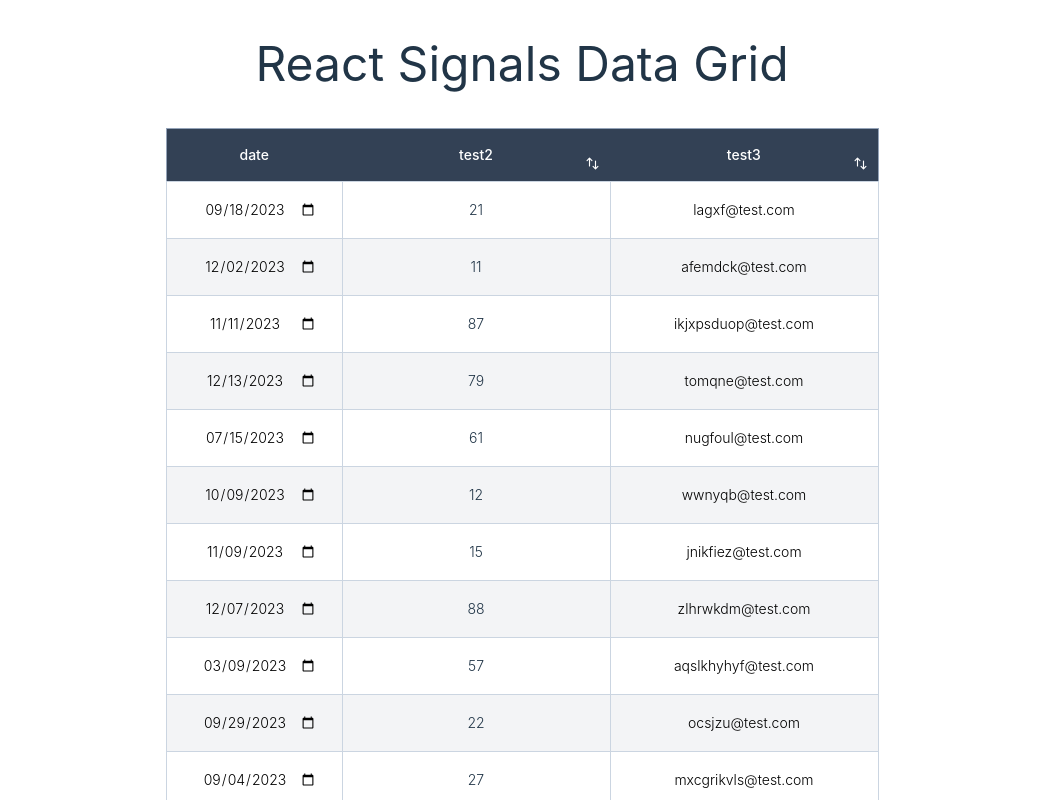
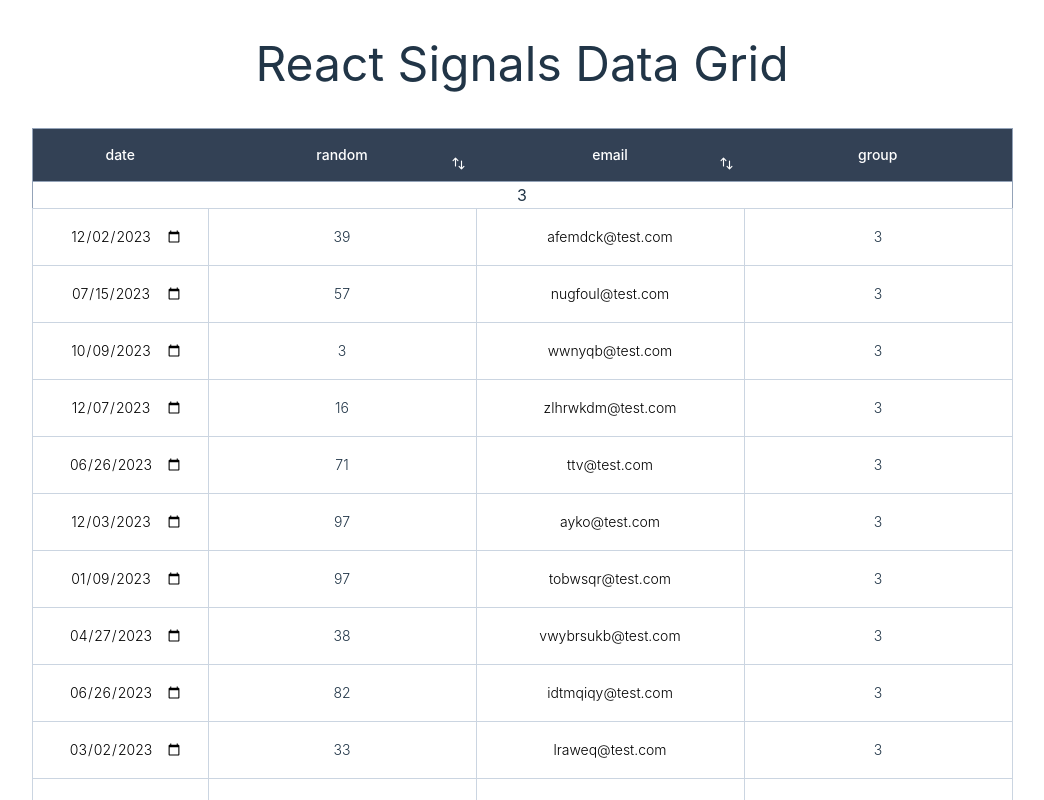
Before and after one commit to StudentOfJS/signal-data-grid, a React (Vite) app: page / in a window 1280 px wide. Shown: the top 800 px of the page, without its empty margins (118-1162 px from the left). Built offline with nearby package versions, Linux system fonts and the light colour scheme.

Commit message:
10 files modified

```diff
--- a/package.json
+++ b/package.json
@@ -11,7 +11,8 @@
   "dependencies": {
     "@preact/signals-react": "^1.2.2",
     "react": "^18.2.0",
-    "react-dom": "^18.2.0"
+    "react-dom": "^18.2.0",
+    "typescript": "^5.0.4"
   },
   "devDependencies": {
     "@types/react": "^18.0.27",
@@ -19,7 +20,6 @@
     "@vitejs/plugin-react": "^3.1.0-beta.0",
     "tailwindcss": "^3.2.4",
     "tailwindcss-vite-plugin": "^0.0.7",
-    "typescript": "^4.9.3",
     "vite": "^4.1.0-beta.1"
   }
 }
--- a/src/App.tsx
+++ b/src/App.tsx
@@ -12,12 +12,15 @@ function App() {
     setRowData(data)
     setLoading(false)
   }, [])
+
   return (
     <div className="w-full flex flex-col items-center">
       {loading ? (<h1 className="text-5xl">Creating mock data</h1>) : (<h1 className="text-5xl">React Signals Data Grid</h1>)}
       <div className="pt-10">
         <Table
           rowData={rowData}
+          groupBy={'group'}
+          showGroupByColumn={true}
           columnDefs={[
             {
               field: 'date',
@@ -25,12 +28,12 @@ function App() {
               cellOptions: { type: 'date' },
             },
             {
-              field: 'test2',
+              field: 'random',
               cellOptions: { type: 'number' },
               isSortable: true,
             },
             {
-              field: 'test3',
+              field: 'email',
               isEditable: true,
               cellOptions: { type: 'email' },
               validation: (value) => {
@@ -43,6 +46,9 @@ function App() {
                 return true
               },
               isSortable: true,
+            },
+            {
+              field: 'group',
             },
           ]}
           foreignKey={'id'}
--- a/src/SignalTable/Cell.tsx
+++ b/src/SignalTable/Cell.tsx
@@ -15,7 +15,7 @@ export function Cell({
   const ctx = useContext(TableContext);
   const cv = useSignal(cellValue);
   const ref = useRef<HTMLInputElement>(null);
-  let colDef = ctx?.columns.value.find((x) => x.field === name);
+  let colDef = ctx?.columnDefs.find((x) => x.field === name);
   let type = colDef?.cellOptions?.type ?? 'text';
   useSignalEffect(() => {
     if (!ref.current) return;
--- a/src/SignalTable/Cols.tsx
+++ b/src/SignalTable/Cols.tsx
@@ -7,19 +7,29 @@ export function Cols() {
   return (
     <thead className="bg-white border-b block md:table-header-group">
       <tr className="border border-slate-400 block md:table-row">
-        {ctx?.columns.value.map(({ field, isSortable }) => (
+        {ctx?.columnDefs.map(({ field, isSortable }) =>
+          field === ctx.groupBy && !ctx.showGroupByColumn ? (
+            <th
+              className="hidden"
+              scope="col"
+              key={field}
+              style={{ position: 'relative' }}
+            >
+              {field}
+              {isSortable && <Sort field={field} />}
+            </th>
+          ) : (
             <th
               className="text-sm font-medium text-white bg-slate-700 px-6 py-4 text-center block md:table-cell"
               scope="col"
               key={field}
               style={{ position: 'relative' }}
             >
-            {/* <div className="flex items-center"> */}
               {field}
               {isSortable && <Sort field={field} />}
-            {/* </div> */}
             </th>
-        ))}
+          )
+        )}
       </tr>
     </thead>
   );
--- a/src/SignalTable/Row.tsx
+++ b/src/SignalTable/Row.tsx
@@ -4,12 +4,20 @@ import { Cell } from './Cell';
 export const Row = memo(function ({
   row,
   rowId,
+  color,
 }: {
   row: [string, string][];
   rowId: string;
+  color?: string;
 }) {
   return (
-    <tr className="bg-white even:bg-gray-100 border-b transition duration-300 ease-in-out hover:bg-gray-100 block md:table-row">
+    <tr
+      className={
+        color
+          ? `bg-${color}-300 border-b transition duration-300 ease-in-out hover:bg-${color}-100 block md:table-row`
+          : 'bg-white even:bg-gray-100 border-b transition duration-300 ease-in-out hover:bg-gray-100 block md:table-row'
+      }
+    >
       {row?.map(([key, value]) => {
         let name = `${key}|${rowId}`;
         return (
--- a/src/SignalTable/Rows.tsx
+++ b/src/SignalTable/Rows.tsx
@@ -8,12 +8,57 @@ export function Rows() {
   useSignalEffect(() => {
     setRows(ctx?.sortedRows.value);
   });
-  if (!rows || !ctx?.fk || !ctx?.columns) {
+  if (!rows || !ctx?.foreignKey || !ctx?.columnDefs) {
     return null;
   }
   return (
     <tbody className="block md:table-row-group">
-      {rows.map((row) => {
+      {rows.map((row, index) => {
+        if (
+          ctx.groupBy &&
+          index === 0 &&
+          (ctx.sortDirection.value === 'none' ||
+            ctx.sortBy.value === ctx.groupBy)
+        ) {
+          return (
+            <Fragment key={row.id as string}>
+              <tr
+                className={`bg-${row.color}-500 transition duration-300 ease-in-out block md:table-row text-center`}
+              >
+                <td
+                  className="block md:table-cell"
+                  colSpan={ctx.columnDefs.length + 1}
+                >
+                  {row[ctx.groupBy]}
+                </td>
+              </tr>
+              {row.element}
+            </Fragment>
+          );
+        }
+        if (
+          ctx.groupBy &&
+          index > 0 &&
+          rows[index - 1][ctx.groupBy] !== row[ctx.groupBy] &&
+          (ctx.sortDirection.value === 'none' ||
+            ctx.sortBy.value === ctx.groupBy)
+        ) {
+          return (
+            <Fragment key={row.id as string}>
+              <tr
+                className={`bg-${row.color}-500 transition duration-300 ease-in-out block md:table-row text-center`}
+              >
+                <td
+                  className="block md:table-cell"
+                  colSpan={ctx.columnDefs.length + 1}
+                >
+                  {row[ctx.groupBy]}
+                </td>
+              </tr>
+              {row.element}
+            </Fragment>
+          );
+        }
         return <Fragment key={row.id as string}>{row.element}</Fragment>;
       })}
     </tbody>
--- a/src/SignalTable/SubmitWrapper.tsx
+++ b/src/SignalTable/SubmitWrapper.tsx
@@ -12,12 +12,19 @@ export function SubmitWrapper({ children, handleSubmit }: SubmitProps) {
   const ctx = useContext(TableContext);
   const submitHandler: React.FormEventHandler<HTMLFormElement> = (event) => {
     event.preventDefault();
-    if (handleSubmit && ctx?.cellChangeMap && ctx?.sortedRows && ctx?.fk) {
-      const { cellChangeMap, sortedRows, fk } = ctx;
+    if (
+      handleSubmit &&
+      ctx?.cellChangeMap &&
+      ctx?.sortedRows &&
+      ctx?.foreignKey
+    ) {
+      const { cellChangeMap, sortedRows, foreignKey } = ctx;
       let r = [...cellChangeMap.value]
         .map(([key, value]) => {
           let [rowId, name] = key.split('|');
-          let row = sortedRows.value.find((r) => String(r[fk.value]) === rowId);
+          let row = sortedRows.value.find(
+            (r) => String(r[foreignKey]) === rowId
+          );
           if (row) {
             row[name] = value;
           }
@@ -27,7 +34,7 @@ export function SubmitWrapper({ children, handleSubmit }: SubmitProps) {
           Array<Record<string, string | number | boolean | null> | undefined>
         >(
           (arr, curr) =>
-            !!curr && !arr.find((x) => x![fk.value] === curr[fk.value])
+            !!curr && !arr.find((x) => x![foreignKey] === curr[foreignKey])
               ? [...arr, curr]
               : arr,
           []
--- a/src/SignalTable/Table.tsx
+++ b/src/SignalTable/Table.tsx
@@ -19,12 +19,16 @@ type ColumnDefsType = Array<{
   validation?: (value: string | number | boolean) => boolean // field validation function -> return true if valid
 }>;
 
+type TableDataType = Array<Record<string, string | number | boolean | null>>
+
 type TableRecordType = Record<string, string | number | boolean | null | JSX.Element | undefined>
 
 interface TableType {
-  rowData?: Array<Record<string, string | number | boolean | null>>;
+  rowData?: TableDataType;
   foreignKey: string;
   columnDefs: ColumnDefsType;
+  groupBy?: string;
+  showGroupByColumn?: boolean;
   renderButton?: () => JSX.Element;
   handleSubmit?: (
     data: Array<TableRecordType>
@@ -39,36 +43,44 @@ export const TableContext = createContext<{
   >;
   sortDirection: Signal<SortDirectionType>;
   sortBy: Signal<string>;
-  fk: Signal<string>;
+  foreignKey: string;
   cellChangeMap: Signal<Map<string, any>>;
-  columns: Signal<ColumnDefsType>;
+  columnDefs: ColumnDefsType;
+  groupBy?: string;
+  showGroupByColumn?: boolean;
 } | null>(null);
 
 export const Table: React.FC<TableType> = ({
   foreignKey,
   rowData,
   columnDefs,
+  groupBy,
+  showGroupByColumn,
   handleSubmit,
   renderButton,
 }) => {
   const [_, setReady] = useState<boolean>(false);
+  const [colors] = useState(["cyan", "green", "indigo", "red", "teal", "emerald", "rose", "purple", "violet", "fuchsia", "blue", "orange", "amber", "lime", "yellow", "pink", "sky"]);
   const [rd, setRd] = useState<Array<TableRecordType>>()
-  const columns = useSignal<ColumnDefsType>([]);
   const cellChangeMap = useSignal(new Map());
   const rows = useSignal<Array<TableRecordType>>([]);
-  const fk = useSignal<string>('');
   const sortBy = useSignal<string>('');
   const sortDirection = useSignal<SortDirectionType>('none');
-  const sortedRows = useComputed(() =>
-    sortDirection.value === 'none'
+  const sortedRows = useComputed(() => {
+    if(rows.value && sortDirection.value === 'none' && groupBy) {
+      return sort(rows.value, groupBy, true)
+    }
+    return (
+      sortDirection.value === 'none'
       ? rows.value
       : sort(rows.value, sortBy.value, sortDirection.value === 'dsc')
-  );
+    )
+  }
+
+);
   // use later to provide table reset function
   const init = useCallback(() => {
-    columns.value = columnDefs;
     rows.value = rd!;
-    fk.value = foreignKey;
     setReady(true);
   }, [columnDefs, rd]);
 
@@ -78,16 +90,31 @@ export const Table: React.FC<TableType> = ({
 
   useEffect(() => {
     if(rowData) {
-      let x: TableRecordType[] = rowData.map(r => {
-        let uniqueId = r[foreignKey] as string;
-        return (
+      let count = 0
+      let groupColorMap = new Map<string, number>([])
+      let colorsUsed = new Set()
+      let x: TableRecordType[] = []
+      for (const item of rowData) {
+        let uniqueId = item[foreignKey] as string;
+        let color = ""
+        let hasColor = groupBy && groupColorMap.has(item[groupBy]  as string)
+        if(groupBy && hasColor) {
+          color = colors[groupColorMap.get(item[groupBy]  as string) as number]
+        }
+        if(groupBy && !hasColor){
+          count += 1
+          groupColorMap.set(item[groupBy] as string, count)
+          color = colors[count]
+        }
+        x.push(
           {
-            ...r,
+            ...item,
             id: uniqueId,
             element: (
               <Row
+                color={color}
                 row={
-                  Object.entries(r).filter((rr) =>
+                  Object.entries(item).filter((rr) =>
                   columnDefs.map((c) => c.field).includes(rr[0])
                   ) as [string, string][]
                 }
@@ -96,7 +123,7 @@ export const Table: React.FC<TableType> = ({
             )
           }
         )
-      })
+      }
       setRd(x)
     }
   }, [rowData]);
@@ -107,9 +134,11 @@ export const Table: React.FC<TableType> = ({
         sortedRows,
         sortDirection,
         sortBy,
-        fk,
+        foreignKey,
         cellChangeMap,
-        columns,
+        columnDefs,
+        groupBy,
+        showGroupByColumn
       }}
     >
       <SubmitWrapper handleSubmit={handleSubmit}>
--- a/src/generateData.tsx
+++ b/src/generateData.tsx
@@ -1,8 +1,9 @@
 export interface TestData {
   id: number;
   date: string;
-  test2: number;
-  test3: string;
+  random: number;
+  email: string;
+  group: number;
 }
 
 function getRandomInt(min: number, max: number): number {
@@ -40,8 +41,9 @@ export function generateTestData(rows: number): TestData[] {
     testData.push({
       id: i,
       date: getRandomDate(startDate, endDate),
-      test2: getRandomInt(1, 100),
-      test3: getRandomEmail(),
+      random: getRandomInt(1, 100),
+      email: getRandomEmail(),
+      group: getRandomInt(1, 3),
     });
   }
   return testData;
```
Also changed, not shown: 1 other file (tests, documents, lock files or other folders). Lines whose indentation alone changed are shown as unchanged.
